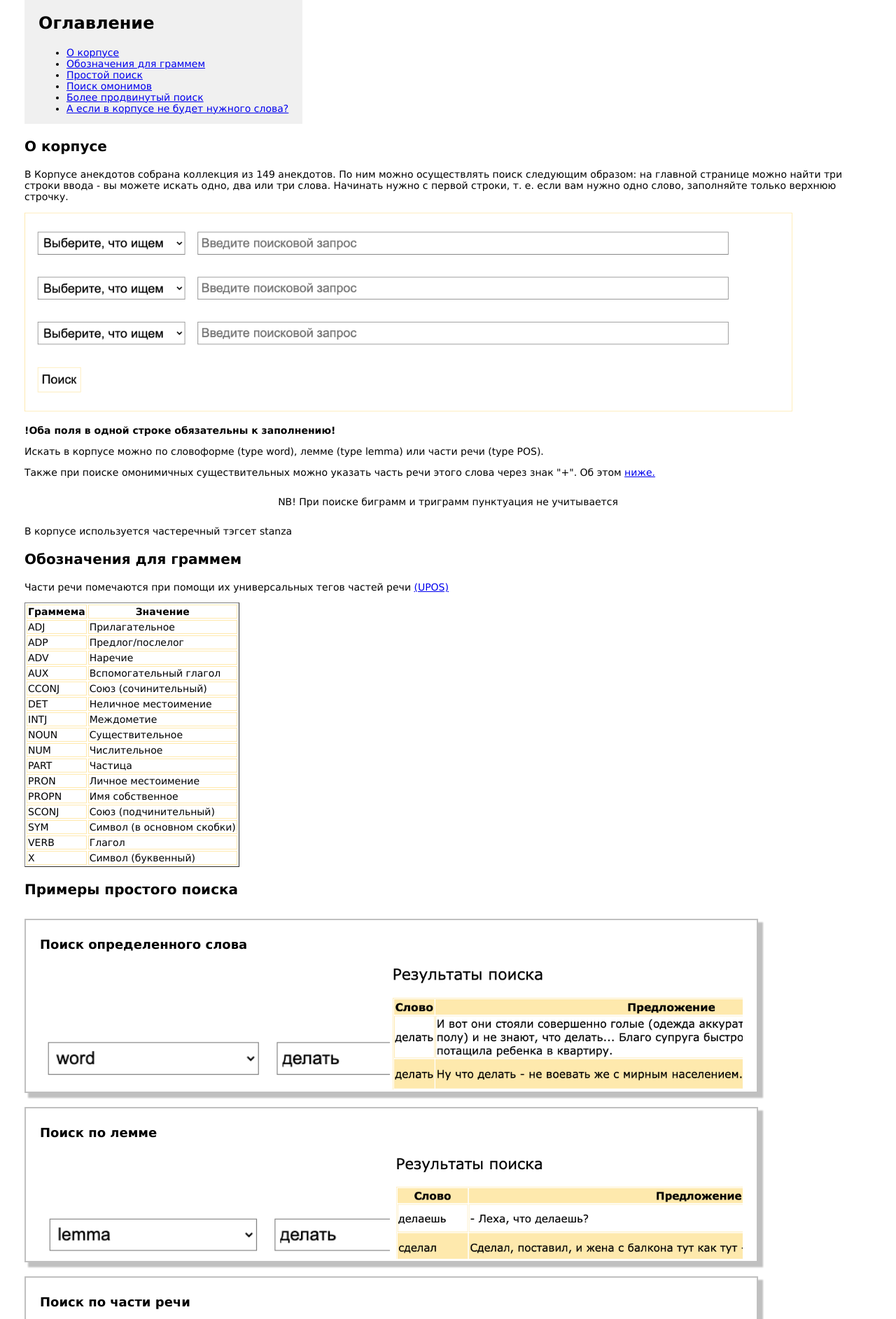
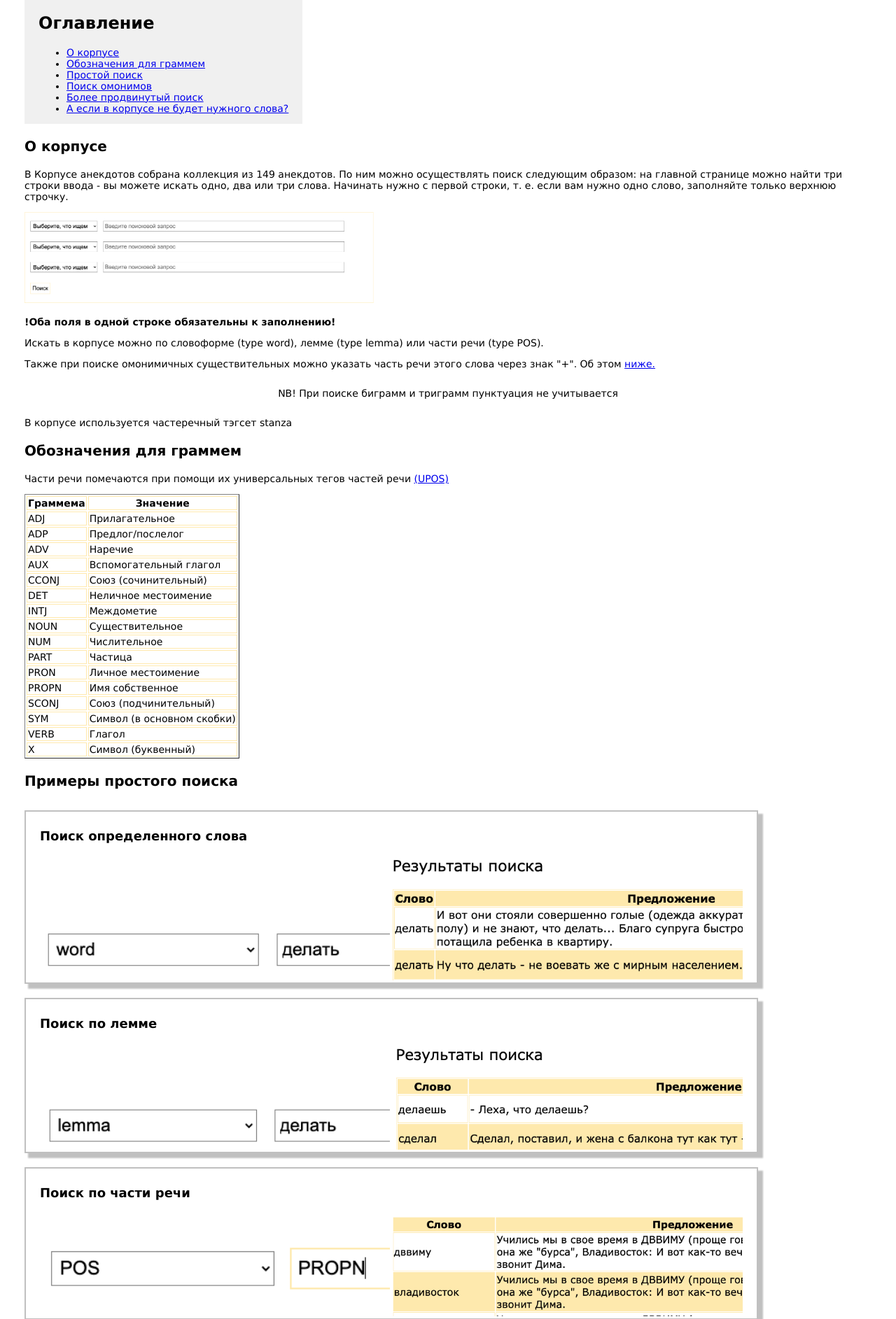
Before and after one commit to ghjuvas/corpus_project, a Flask app: page /help in a window 1280 px wide. Shown: the part 116-2001 px from the top of the page at 70% size. Run offline with Flask 2, Linux system fonts and the light colour scheme.

Commit message:
upd instructions

```diff
--- a/templates/help.html
+++ b/templates/help.html
@@ -27,7 +27,7 @@
     <div class="help__block">
       <h3 id="t1">О корпусе</h3>
       <p>В Корпусе анекдотов собрана коллекция из 149 анекдотов. По ним можно осуществлять поиск следующим образом: на главной странице можно найти три строки ввода - вы можете искать одно, два или три слова. Начинать нужно с первой строки, т. е. если вам нужно одно слово, заполняйте только верхнюю строчку.</p>
-      <img class='img1' src="../static/help1.png" alt="Строки поиска">
+      <img class="help-img" src="../static/help1.png" alt="Строки поиска">
       <p class="help__warning">!Оба поля в одной строке обязательны к заполнению!</p>
       <p>Искать в корпусе можно по словоформе (type word), лемме (type lemma) или части речи (type POS).</p>
       <p>Также при поиске омонимичных существительных можно указать часть речи этого слова через знак "+". Об этом <a href='#t4'>ниже.</a></p>
@@ -122,16 +122,18 @@
       </div>
       <div class='img-container'>
         <h4>Поиск по части речи</h4>
-        <img class='help-img' src="../static/help2_5.png" >
-        <img class='help-img' src="../static/help2_6.png" >
+        <img class='help-img' src="../static/help2_5.png">
+        <img class='help-img' src="../static/help2_6.png">
       </div>
       <p>Часть речи пишется только заглавными буквами, обозначения используются такие, как <a href='#t2'>здесь.</a></p>
     </div>
     <div class="help__block">
       <h3 id="t4">Поиск омонимов</h3>
       <p>При поиске омонимов можно воспользоваться знаком "+". Так, если написать в поиске "хорошо+ADJ", то в выдаче будут только те предложения, где данное слово является прилагательным.</p>
-      <img  src="../static/help2_7.png" >
-      <img  src="../static/help2_8.png" >
+      <div class="img-container">
+        <img class="help-img" src="../static/help2_7.png">
+        <img class="help-img" src="../static/help2_8.png">
+      </div>
     </div>
     <div class="help__block">
       <h3 id = "t5">Более продвинутый поиск</h3>
@@ -141,18 +143,20 @@
         <img class='help-img' src="../static/help3_2.png">
       </div>
       <div class="img-container">
-        <img class='help-img' src="../static/help3_3.png" >
-        <img class='help-img' src="../static/help3_4.png" >
+        <img class='help-img' src="../static/help3_3.png">
+        <img class='help-img' src="../static/help3_4.png">
       </div>
       <div class="img-container">
-        <img class='help-img' src="../static/help3_5.png" >
-        <img class='help-img' src="../static/help3_6.png" >
+        <img class='help-img' src="../static/help3_5.png">
+        <img class='help-img' src="../static/help3_6.png">
       </div>
     </div>
     <div class="help__block">
       <h3 id='t6'>Слова в корпусе нет</h3>
       <p>Наш корпус будет пополняться! Не расстраивайтесь, если слова, леммы или части речи нет в корпусе. Зато вы сможете увидеть грустного котика. Убедитесь сами, попробуйте ввести такой запрос:</p>
-      <img  src="../static/help4.png" >
+      <div class="img-container">
+        <img class="help-img" src="../static/help4.png">
+      </div>
     </div>
   </div>
   <div class='page__footer'>
```
